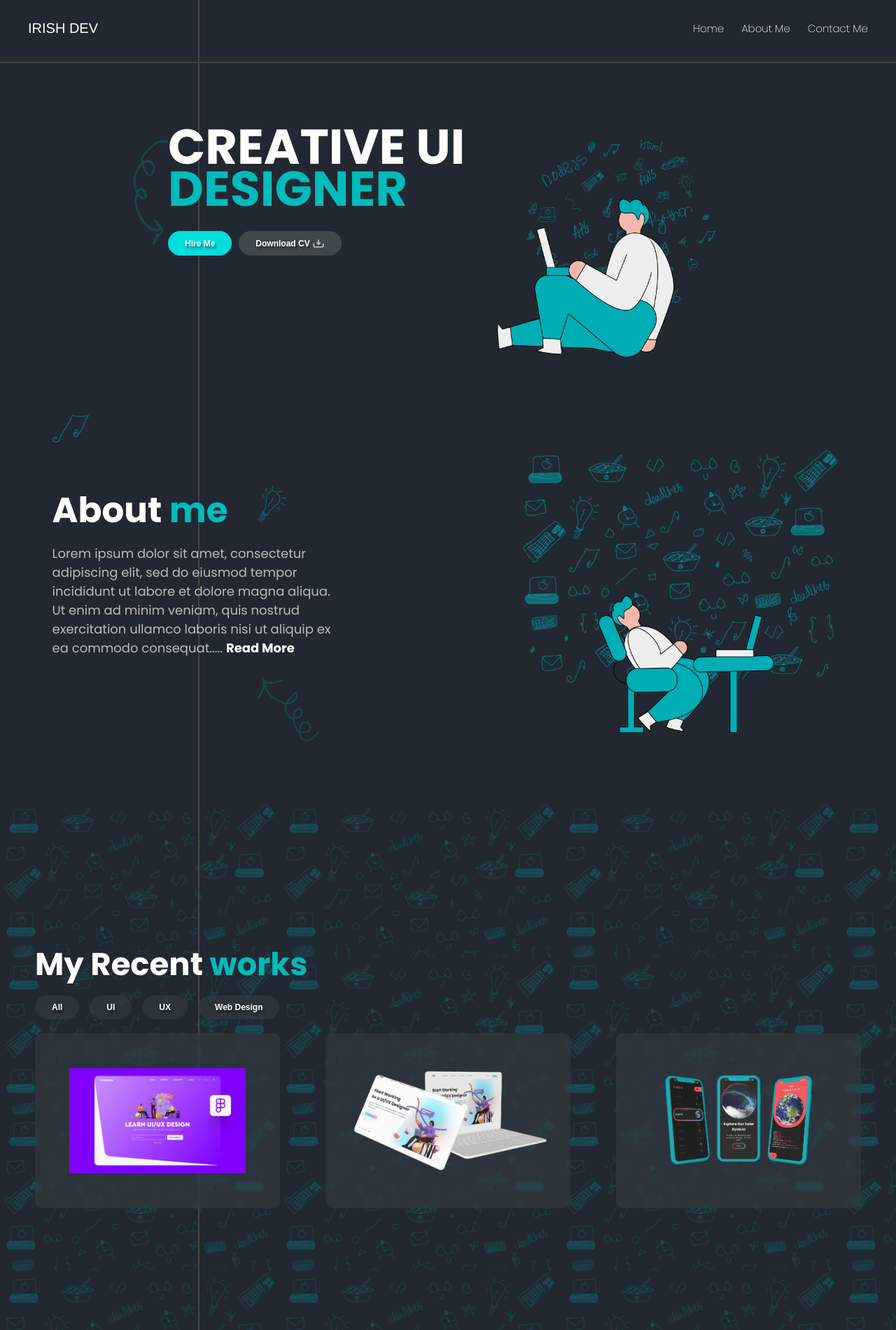
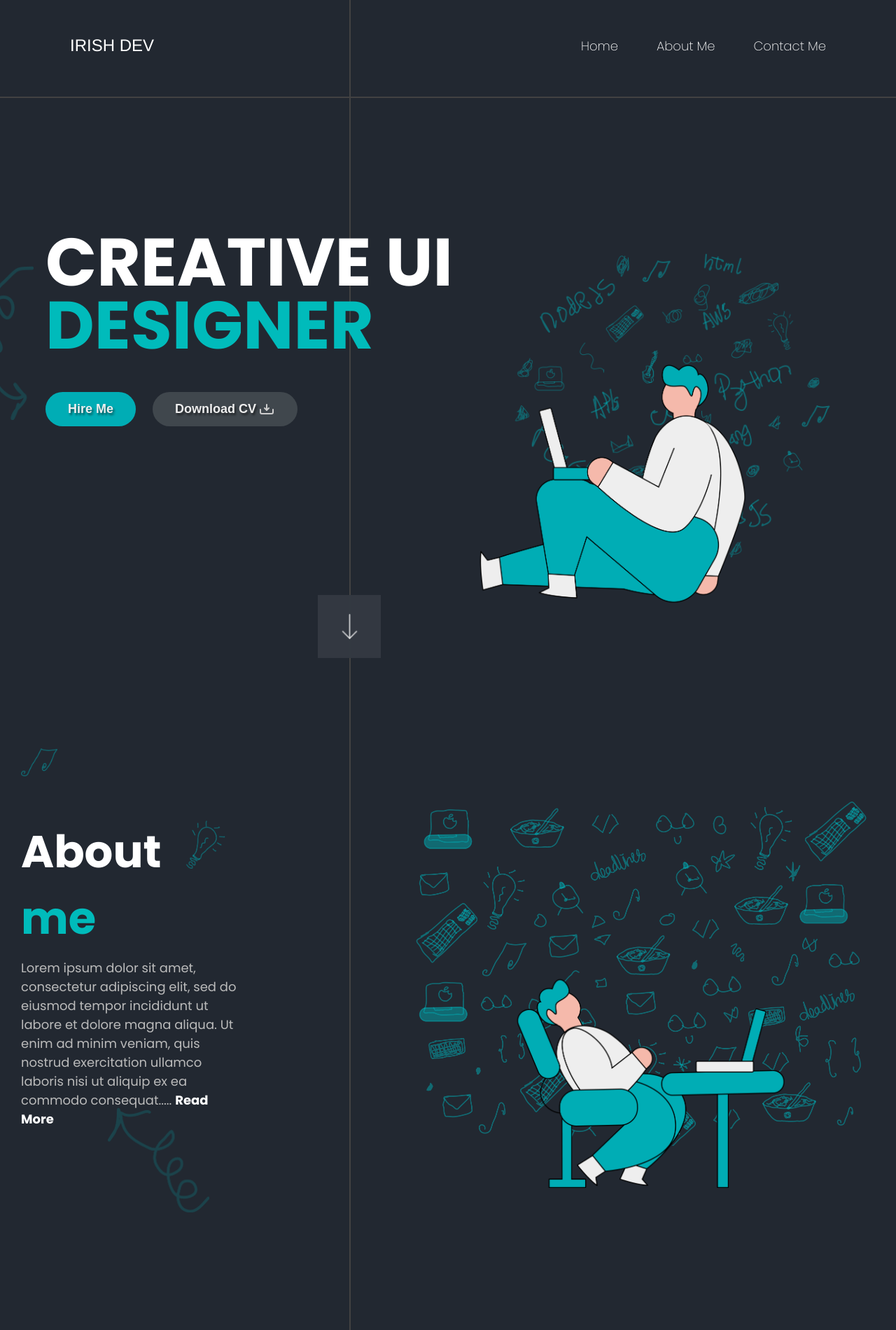
Before and after one commit to Iriishh/portfolio-website, a plain HTML site: page index.html in a window 1280 px wide. Shown: the top 1900 px of the page at 70% size. Drawn offline with Linux system fonts and the light colour scheme.

Commit message:
corrections to FHD resolution

```diff
--- a/index.html
+++ b/index.html
@@ -17,7 +17,9 @@
 </head>
 
 <body>
-    <div class="lines-vertical"></div>
+    <div class="lines-vertical">
+        <img class="frame-7" src="IMAGE/Frame 7.png" alt="">
+    </div>
     <hr class="lines">
     <hr class="line-2">
     <header>
--- a/lastpage.css
+++ b/lastpage.css
@@ -1,8 +1,8 @@
 .project-in-text {
-    font-size: 45px;
+    font-size: 64px;
     font-weight: bold;
     color: white;
-    line-height: 52px;
+    line-height: 75px;
 }
 
 .blue-mind {
@@ -10,20 +10,20 @@
 }
 
 .project-in-mind {
-    max-width: 350px;
+    max-width: 500px;
     display: flex;
     flex-direction: column;
     align-items: end;
 }
 
 .illustration-3 {
-    height: 230px;
+    height: 350px;
 }
 
 .vector-5 {
-    width: 100px;
+    width: 170px;
     position: absolute;
-    left: -60%;
+    left: -80%;
     bottom: 40%;
 }
 
@@ -33,8 +33,9 @@
 
 .get-in-touch {
     display: flex;
-    justify-content: space-between;
-    margin: 120px 50px;
+    justify-content: center;
+    gap: 150px;
+    margin: 200px 100px;
     position: relative;
 }
 
@@ -46,14 +47,15 @@
 label {
     color: white;
     font-weight: 600;
+    font-size: 18px;
 }
 
 input {
     border: unset;
-    background-color: rgba(77, 83, 94, 0.5);
-    font-size: 16px;
+    background-color:rgba(57, 62, 70, 0.5);
+    font-size: 18px;
     font-weight: 600;
-    padding: 10px 13px;
+    padding: 16px 24px;
     border-radius: 10px;
     caret-color: white;
     color: white;
@@ -67,8 +69,8 @@ input::placeholder, textarea::placeholder {
 
 textarea {
     border: unset;
-    background-color: rgba(77, 83, 94, 0.5);
-    font-size: 16px;
+    background-color: rgba(57, 62, 70, 0.5);
+    font-size: 18px;
     font-weight: 600;
     border-radius: 10px;
     width: 100%;
@@ -90,7 +92,7 @@ textarea {
 }
 
 textarea::placeholder {
-    padding: 10px;
+    padding: 16px 24px;
 }
 
 .message-box {
@@ -112,10 +114,10 @@ color: white;
 display: flex;
 align-items: center;
 justify-content: center;
-font-size: 16px;
+font-size: 18px;
 font-weight: 600;
 gap: 5px;
-padding: 8px 20px;
+padding: 10px 32px;
 border: unset;
 border-radius: 25px;
 text-shadow: 2px 3px 3px rgba(0, 0, 0, 0.5);
--- a/portfolio.css
+++ b/portfolio.css
@@ -10,9 +10,10 @@ header {
     display: flex;
     justify-content: space-between;
     align-items: center;
-    margin: 0px 40px;
+    margin: 0px 100px;
     align-items: center;
-    height: 80px;
+    height: 130px;
+    position: relative;
 }
 
 p{
@@ -22,17 +23,17 @@ p{
 .name {
     color: white;
     font-family: 'Franklin Gothic Medium', 'Arial Narrow', Arial, sans-serif;
-    font-size: 20px;
+    font-size: 24px;
 }
 
 .right-section {
     display: flex;
-    max-width: 300px;
-    min-width: 250px;
+    max-width: 500px;
+    min-width: 350px;
     justify-content: space-between;
     font-family: 'poppins', 'arial';
     color: white;
-    font-size: 15px;
+    font-size: 18px;
     font-weight: 200;
 }
 
@@ -46,14 +47,14 @@ p{
     display: flex;
     justify-content: center;
     gap: 40%;
-    margin-top: 100px;
+    margin-top: 200px;
     position: relative;
     z-index: 2;
     gap: 50px;
 }
 
 .text {
-    max-width: 450px;
+    max-width: 600px;
     position: relative;
 }
 
@@ -61,8 +62,8 @@ p{
     font-family: 'poppins', 'arial';
     font-weight: bolder;
     color: white;
-    font-size: 70px;
-    line-height: 60px;
+    font-size: 96px;
+    line-height: 90px;
 }
 
 .designer {
@@ -71,21 +72,21 @@ p{
 
 .buttons {
     display: flex;
-    gap: 10px;
+    gap: 24px;
 }
 
 .hire-me,
 .download {
-    padding: 7px 24px;
+    padding: 10px 32px;
     font-weight: bold;
-    color: white;
+    color: rgba(238, 238, 238, 1);
     border: unset;
     text-shadow: 2px 3px 3px rgba(0, 0, 0, 0.5);
-    font-size: 12px;
+    font-size: 18px;
 }
 
 .hire-me {
-    background-color: rgb(1, 221, 221);
+    background-color: rgba(0, 173, 181, 1);
     border-radius: 25px;
 
 }
@@ -101,26 +102,26 @@ p{
 }
 
 .download-logo {
-    height: 18px;
+    height: 24px;
     filter: invert(100%);
 }
 
 .text-bold-class {
-    margin-bottom: 30px;
+    margin-bottom: 50px;
 }
 
 .image-home {
-    height: 300px;
+    height: 450px;
 }
 
 .doodle-round-designer {
-    height: 300px;
+    height: 500px;
     z-index: 2;
 }
 
 .designer-image {
     position: absolute;
-    bottom: -90px;
+    bottom: -120px;
     left: -30px;
 }
 
@@ -130,16 +131,16 @@ p{
 
 
 .arrow-vector-down {
-height: 150px;
+height: 220px;
 position: absolute;
-top: 20px;
-left: -50px;
+top: 50px;
+left: -90px;
 }
 
 .lines {
     border: 0.5px solid rgb(66, 66, 66);
     position: absolute;
-    top: 80px;
+    top: 130px;
     right: 0;
     left: 0;
 }
@@ -157,14 +158,21 @@ left: -50px;
     background-color: rgb(66, 66, 66);
     position: absolute;
     top: 0;
-    left: 283px;
+    left: 39%;
     z-index: -1;
+}
+
+.frame-7 {
+    width: 90px;
+    position: absolute;
+    top: 850px;
+    transform: translateX(-50%);
 }
 
 .about-me-page {
     display: flex;
     justify-content: center;
-    margin: 150px 30px;
+    margin: 300px 30px;
     align-items: center;
     gap: 20%;
 }
@@ -181,8 +189,8 @@ left: -50px;
 
 .vector-2 {
     top: 0;
-    right: 20%;
-    height: 60px;
+    right: 5%;
+    height: 80px;
 }
 
 .vector-3 {
@@ -191,12 +199,12 @@ left: -50px;
 
 .vector-4 {
     bottom: -120px;
-    height: 90px;
+    height: 150px;
     right: 40px;
 }
 
 .bold-text-2 {
-    font-size: 50px;
+    font-size: 64px;
     font-weight: bolder;
     color: white;
     margin-bottom: 0px;
@@ -220,11 +228,11 @@ left: -50px;
 }
 
 .image-2 {
-    height: 350px;
+    height: 500px;
 }
 
 .vector-illustration-2 {
-    height: 230px;
+    height: 350px;
 }
 
 .image-second {
--- a/portfoliothirdpage.css
+++ b/portfoliothirdpage.css
@@ -1,5 +1,21 @@
+.doodle-big {
+    background-image: url(IMAGE/THIRD/doodle\ items\ \(1\).png);
+    background-repeat: repeat;
+    background-size: 500px;
+    background-position: top left;
+    height: 1000px;
+    display: flex;
+    justify-content: center;
+    align-items: center;
+    /* padding: 200px 200px; */
+}
+
+.recent-works {
+
+}
+
 .recent-text {
-    font-size: 45px;
+    font-size: 64px;
     font-weight: bold;
     color: white;
 }
@@ -9,22 +25,22 @@
 }
 
 .bold-text-recent {
-    margin-bottom: 10px;
+    margin-bottom: 20px;
 }
 
 .buttons-2 {
-    margin-bottom: 20px;
+    margin-bottom: 30px;
     display: flex;
     gap: 15px;
 }
 .all, .ui, .ux, .web-design {
     border: unset;
-    padding: 10px 24px;
+    padding: 10px 32px;
     font-weight: bold;
     color: white;
     border: unset;
     text-shadow: 2px 3px 3px rgba(0, 0, 0, 0.5);
-    font-size: 12px;
+    font-size: 18px;
     background-color:rgba(57, 62, 70, 0.5);
     backdrop-filter: blur(1.5px);
     border-radius: 20px;
@@ -73,12 +89,12 @@
 .works {
     display: flex;
     justify-content: space-between;
-    gap: 20px;
+    gap: 80px;
 }
 
 .work-1 {
-    height: 250px;
-    width: 350px;
+    height: 280px;
+    width: 360px;
     background-color: rgba(57, 62, 70, 0.5);
     display: flex;
     justify-content: center;
@@ -90,8 +106,8 @@
 }
 
 .work-2 {
-    height: 250px;
-    width: 350px;
+    height: 280px;
+    width: 360px;
     background-color:rgba(57, 62, 70, 0.5);
     display: flex;
     justify-content: center;
@@ -102,8 +118,8 @@
 }
 
 .work-3 {
-    height: 250px;
-    width: 350px;
+    height: 280px;
+    width: 360px;
     background-color: rgba(57, 62, 70, 0.5);
     display: flex;
     justify-content: center;
@@ -113,13 +129,6 @@
     transition: background-color 0.3s , backdrop-filter 0.5s;
 }
 
-.doodle-big {
-    background-image: url(IMAGE/THIRD/doodle\ items\ \(1\).png);
-    background-repeat: repeat;
-    background-size: 400px;
-    background-position: top left;
-    padding: 200px 50px;
-}
 
 .lap-1 {
     position: absolute;
```
Also changed, not shown: IMAGE/Frame 7.png (added).
